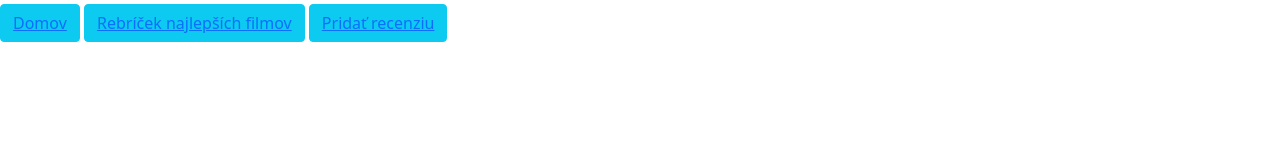
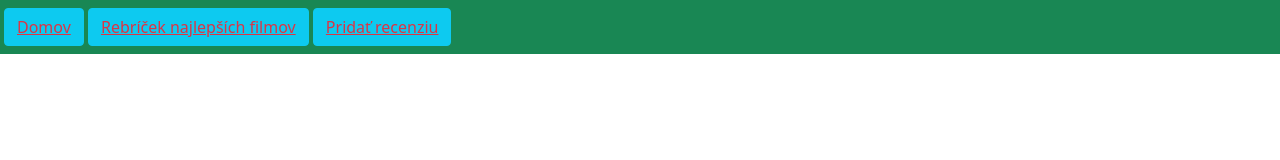
Before and after one commit to FinikDominik/10.2.2-vypracovanie-boostrap, a plain HTML site: page index.html in a window 1280 px wide. Drawn offline with nearby package versions, Linux system fonts and the light colour scheme.

Commit message:
Add files via upload

```diff
--- a/index.html
+++ b/index.html
@@ -1,22 +1,21 @@
 <!doctype html>
 <html lang="en">
   <head>
-    <!-- Required meta tags -->
+    <!-- Requidanger meta tags -->
     <meta charset="utf-8">
     <meta name="viewport" content="width=device-width, initial-scale=1">
 
     <!-- Bootstrap CSS -->
     <link href="https://cdn.jsdelivr.net/npm/bootstrap@5.1.3/dist/css/bootstrap.min.css" rel="stylesheet" integrity="sha384-1BmE4kWBq78iYhFldvKuhfTAU6auU8tT94WrHftjDbrCEXSU1oBoqyl2QvZ6jIW3" crossorigin="anonymous">
-    <link rel="stylesheet" href="style.css">
+    <title>10.2.2</title>
 
-    <title>10.2.2</title>
   </head>
   <body class="m-0">
 
-    <div class="headerbox">
-        <button type="button" class="btn btn-info mt-1 mb-1 pl-2"><a href="#">Domov</a></button>
-        <button type="button" class="btn btn-info mt-1 mb-1 pl-2"><a href="#">Rebríček najlepších filmov</a></button>
-        <button type="button" class="btn btn-info mt-1 mb-1 pl-2"><a href="#">Pridať recenziu</a></button>
+    <div class="p-1 bg-success">
+        <button type="button" class="btn btn-info mt-1 mb-1 pl-2"><a class="text-danger" href="#">Domov</a></button>
+        <button type="button" class="btn btn-info mt-1 mb-1 pl-2"><a class="text-danger" href="#">Rebríček najlepších filmov</a></button>
+        <button type="button" class="btn btn-info mt-1 mb-1 pl-2"><a class="text-danger" href="#">Pridať recenziu</a></button>
   </div>
 
   </body>
```
